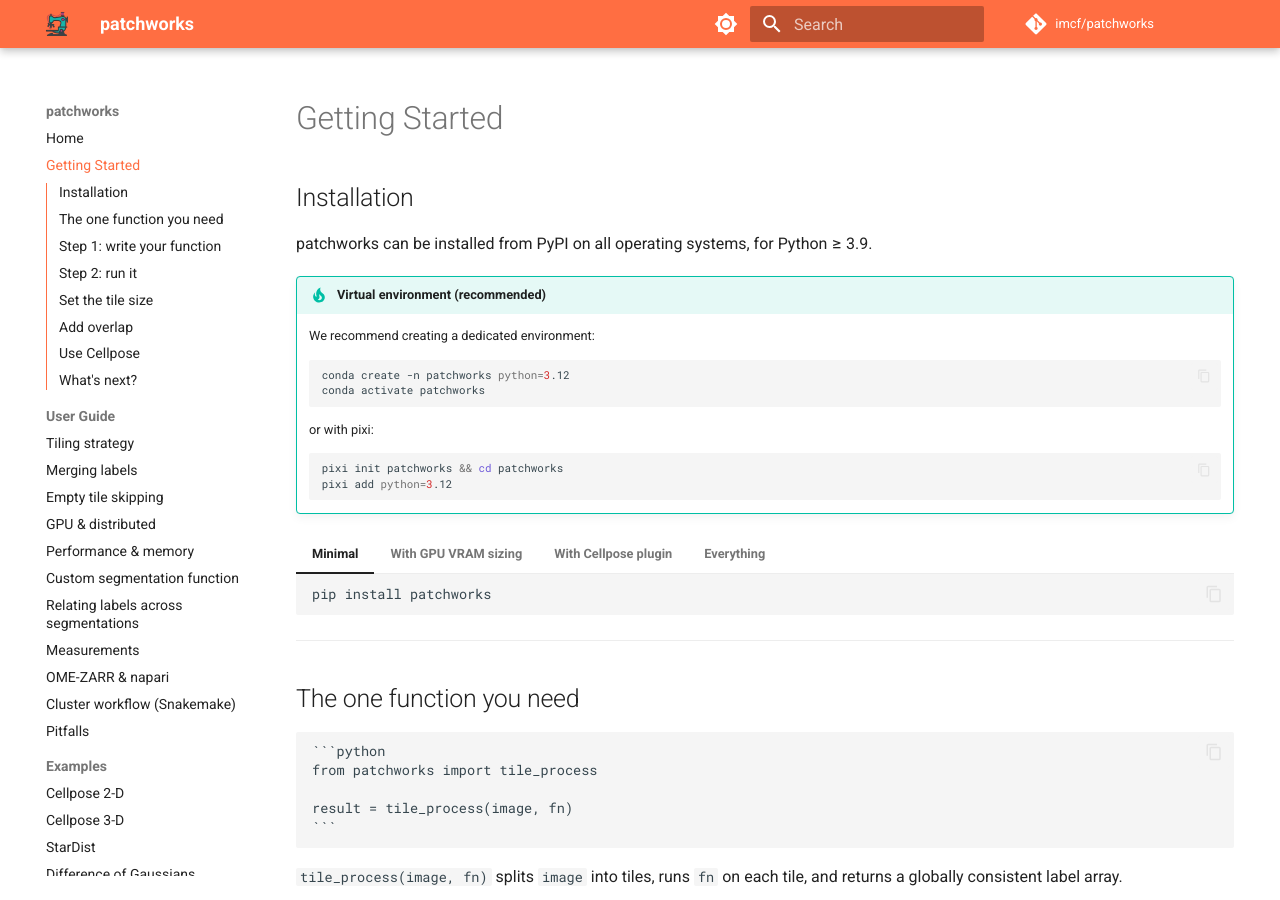
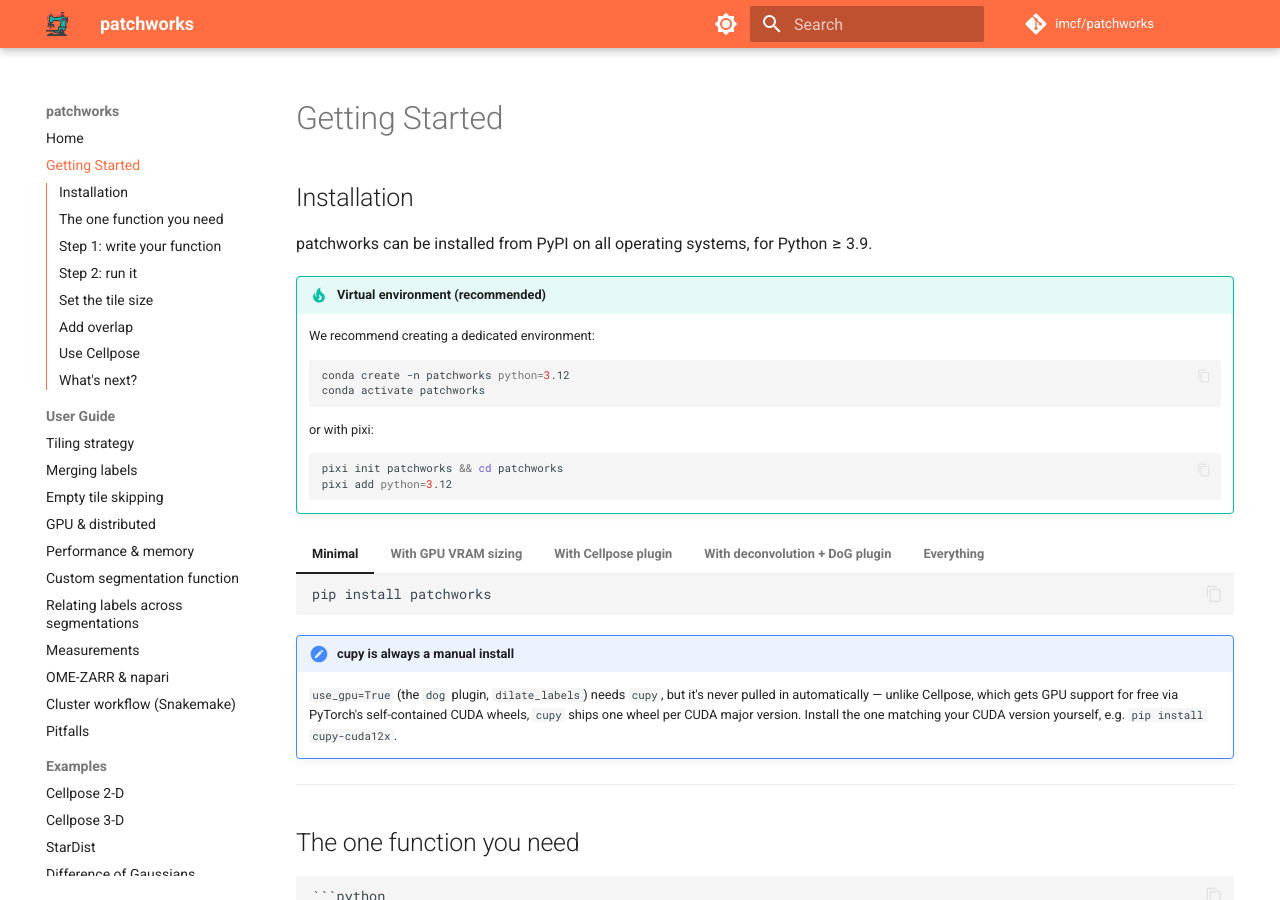
Before and after one commit to imcf/patchworks, an MkDocs documentation site: the page built from docs/getting_started.md, in a window 1280 px wide and 900 px high. Built offline with MkDocs 1.6.1 and Material for MkDocs 9.7.7, drawn with Linux system fonts in a browser that asks for light colours; comment, search, counter and statistics services are not loaded.

Commit message:
docs: 📝 clarify cupy always needs a manual install
Cellpose gets GPU support for free via PyTorch's self-contained CUDA
wheels; cupy (dog plugin, dilate_labels' use_gpu) doesn't work that way —
it ships one wheel per CUDA major version, so patchworks never installs
it automatically. Spells this out in the README, getting_started.md, and
custom_segmentation.md, and adds the previously-missing dog extra to
both install lists.

````diff
--- a/docs/getting_started.md
+++ b/docs/getting_started.md
@@ -36,11 +36,24 @@ patchworks can be installed from PyPI on all operating systems, for Python ≥ 3
     pip install "patchworks[cellpose]"
     ```
 
+=== "With deconvolution + DoG plugin"
+
+    ```bash
+    pip install "patchworks[dog]"
+    ```
+
 === "Everything"
 
     ```bash
     pip install "patchworks[all]"
     ```
+
+!!! note "cupy is always a manual install"
+    `use_gpu=True` (the `dog` plugin, `dilate_labels`) needs `cupy`, but it's
+    never pulled in automatically — unlike Cellpose, which gets GPU support
+    for free via PyTorch's self-contained CUDA wheels, `cupy` ships one wheel
+    per CUDA major version. Install the one matching your CUDA version
+    yourself, e.g. `pip install cupy-cuda12x`.
 
 ---
 
````
Also changed, not shown: README.md (+13 -0 lines), docs/guide/custom_segmentation.md (+7 -2 lines).
